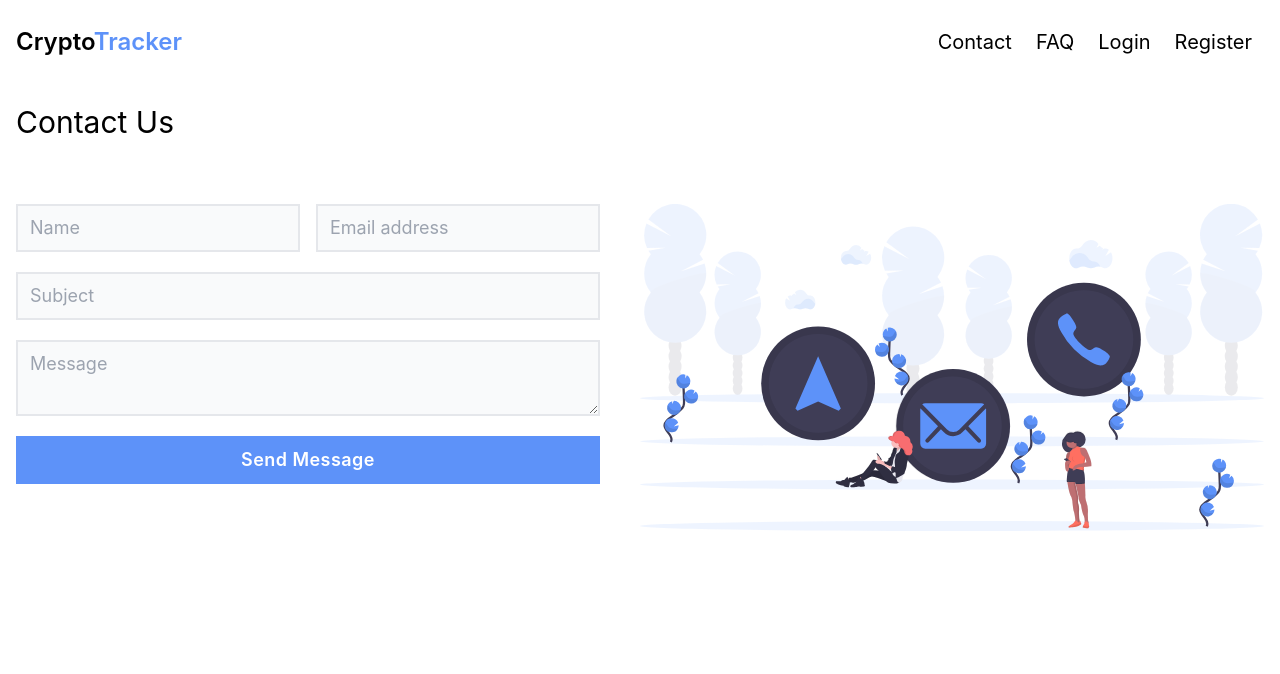
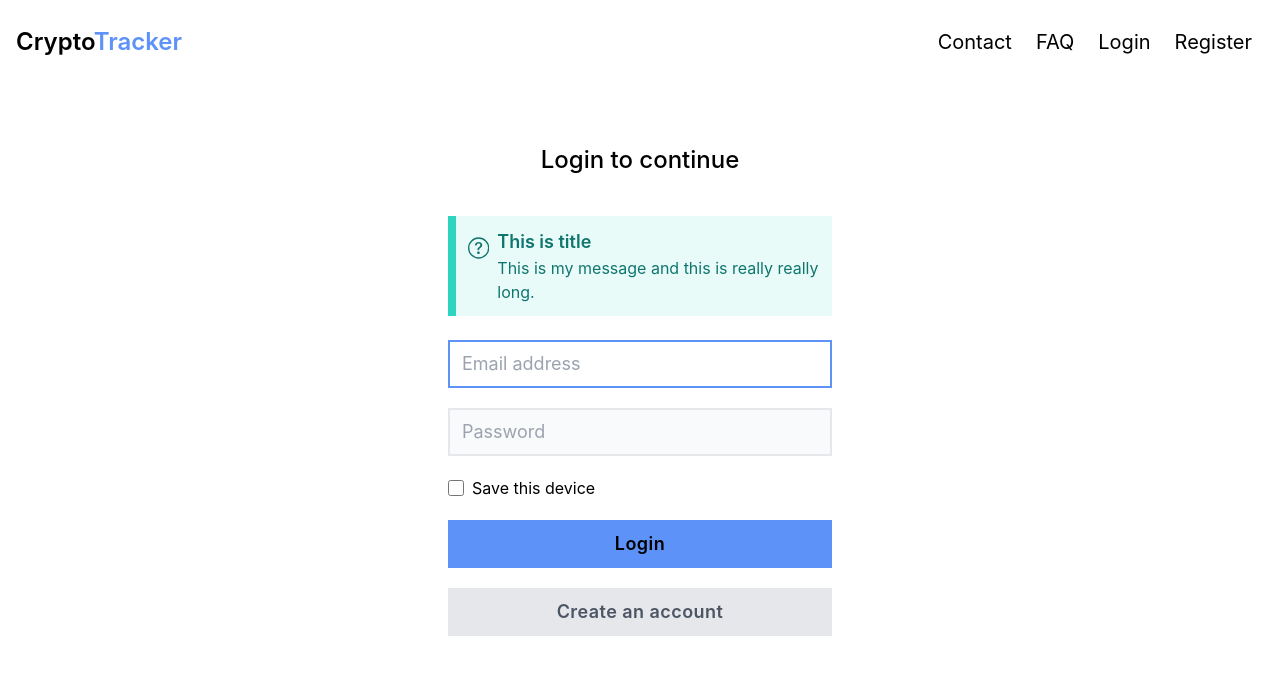
Before and after one commit to vineyrawat/crypto-tracker_frontend, a React (Vite) app: page / in a window 1280 px wide. Shown: the top 674 px of the page. Built offline with nearby package versions, Linux system fonts and the light colour scheme.

Commit message:
Added dark mode compatiblity
components:
1. FormInput
2. Alert
3. App
4. Button

```diff
--- a/src/App.jsx
+++ b/src/App.jsx
@@ -3,7 +3,7 @@ import HomePage from "./pages/homapage";
 
 function App() {
   return (
-    <div className="min-h-screen font-body">
+    <div className="min-h-screen font-body dark:bg-gray-800 dark:text-gray-200">
       <HomePage />
     </div>
   );
--- a/src/components/global/Alert/index.jsx
+++ b/src/components/global/Alert/index.jsx
@@ -11,15 +11,15 @@ const Alert = ({ variant, title, message, hidden }) => {
   const scheme = () => {
     switch (variant) {
       case "success":
-        return " bg-green-50 border-green-400 text-green-800";
+        return " bg-green-400 border-green-400 text-green-800 dark:text-green-400";
       case "danger":
-        return " bg-red-50 border-red-400 text-red-800";
+        return " bg-red-400 border-red-400 text-red-800 dark:text-red-400";
       case "warning":
-        return " bg-yellow-50 border-yellow-400 text-yellow-700";
+        return " bg-yellow-400 border-yellow-400 text-yellow-700 dark:text-yellow-400";
       case "info":
-        return " bg-teal-50 border-teal-400 text-teal-700";
+        return " bg-teal-400 border-teal-400 text-teal-700 dark:text-teal-400";
       default:
-        return " bg-gray-100 border-gray-400 text-gray-800";
+        return " bg-gray-100 border-gray-400 text-gray-800 dark:text-green-gray-100";
     }
   };
 
@@ -41,7 +41,7 @@ const Alert = ({ variant, title, message, hidden }) => {
           initial={{ opacity: 0, y: 50 }}
           animate={{ opacity: 1, y: 0 }}
           transition={{ type: "ease-out" }}
-          className={`flex p-3 mb-6 border-l-8 ${scheme()}`}
+          className={`flex p-3 w-full mb-6 border-l-8 bg-opacity-10 ${scheme()}`}
         >
           {icon()}
           <div>
--- a/src/components/global/Button/index.jsx
+++ b/src/components/global/Button/index.jsx
@@ -7,11 +7,13 @@ function Button({
   isLoading,
   disabled,
   onClick,
+  type,
 }) {
   const variants = {
-    primary: "bg-primary focus:bg-primaryDark text-white",
-    gray: "bg-gray-100 focus:bg-gray-200 text-gray-600",
-    loading: "bg-gray-100 text-gray-600 cursor-not-allowed select-none",
+    primary: "bg-primary focus:bg-primaryDark dark:text-gray-800",
+    gray: "bg-gray-200 dark:bg-gray-600 focus:bg-gray-200 text-gray-600 dark:text-gray-200",
+    loading:
+      "bg-gray-100 dark:bg-gray-600 text-gray-600 cursor-not-allowed select-none",
   };
 
   const scheme = () => {
@@ -30,6 +32,7 @@ function Button({
   return (
     <>
       <button
+        type={type}
         onClick={onClick}
         className={`flex items-center justify-center h-12 px-3 text-lg font-semibold hover:opacity-90 tracking-wide ${variant} ${
           isFullWidth ? "w-full" : "w-max"
--- a/src/components/global/Form/FormInput/index.jsx
+++ b/src/components/global/Form/FormInput/index.jsx
@@ -1,10 +1,20 @@
 import React from "react";
 
-const FormInput = ({ placeholder, name, id, onChange, type }) => {
+const FormInput = ({
+  placeholder,
+  name,
+  id,
+  onChange,
+  type,
+  autoFocus,
+  autoComplete,
+}) => {
   return (
     <>
       <input
-        className="w-full bg-gray-50 p-2 px-3 text-lg mb-5 border-2 focus:outline-none   focus:border-primary focus:bg-transparent text-gray-600"
+        autoComplete={autoComplete}
+        autoFocus={autoFocus}
+        className="w-full bg-gray-50 dark:bg-gray-700 p-2 px-3 text-lg mb-5 border-2 dark:border-gray-600 focus:outline-none focus:border-primary focus:bg-transparent text-gray-600 dark:text-gray-300"
         type={type}
         placeholder={placeholder}
         id={id}
--- a/src/components/global/Form/TextArea/index.jsx
+++ b/src/components/global/Form/TextArea/index.jsx
@@ -4,7 +4,10 @@ const TextArea = ({ placeholder, name, id, onChange }) => {
   return (
     <>
       <textarea
-        className="w-full bg-gray-50 p-2 px-3 text-lg mb-5 border-2 focus:outline-none   focus:border-primary focus:bg-transparent text-gray-600"
+        autoComplete={autoComplete}
+        autoFocus={autoFocus}
+        className="w-full bg-gray-50 dark:bg-gray-700 p-2 px-3 text-lg mb-5 border-2 dark:border-gray-600 focus:outline-none focus:border-primary focus:bg-transparent text-gray-600 dark:text-gray-300"
+        type={type}
         placeholder={placeholder}
         id={id}
         name={name}
--- a/src/components/homepage/Contact/index.jsx
+++ b/src/components/homepage/Contact/index.jsx
@@ -1,14 +1,6 @@
 import React from "react";
 import Form from "./form";
 import ContactIllustration from "../../../assets/undraw_contact_us_15o2.svg";
-
-const Alert = () => {
-  return (
-    <>
-      <div></div>
-    </>
-  );
-};
 
 function Contact(props) {
   return (
--- /dev/null
+++ b/src/components/homepage/Login/index.jsx
@@ -0,0 +1,56 @@
+import React, { useState } from "react";
+import Alert from "../../global/Alert";
+import Button from "../../global/Button";
+import FormInput from "../../global/Form/FormInput";
+
+function LoginForm(props) {
+  const [loading, setLoading] = useState(false);
+
+  const handleLogin = (e) => {
+    e.preventDefault();
+    setLoading(true);
+  };
+
+  return (
+    <div className="flex flex-col items-center justify-center container max-w-7xl mx-auto px-4 py-10 mt-10">
+      <h1 className="text-2xl font-heading font-medium mb-10">
+        Login to continue
+      </h1>
+      <form className="flex flex-col max-w-sm w-full" onSubmit={handleLogin}>
+        <Alert
+          variant="info"
+          title="This is title"
+          message="This is my message and this is really really long."
+        />
+        <FormInput
+          autoComplete="off"
+          autoFocus
+          placeholder="Email address"
+          name="email"
+          type="email"
+        />
+        <FormInput placeholder="Password" name="password" type="password" />
+        <div className="flex select-none mb-5">
+          <input
+            type="checkbox"
+            name="save-password"
+            id="checkbox"
+            className="mr-2 cursor-pointer w-4 focus:outline-none"
+          />
+          <label htmlFor="checkbox" className="cursor-pointer">
+            Save this device
+          </label>
+        </div>
+        <Button type="submit" isLoading={loading} isFullWidth>
+          Login
+        </Button>
+        <span className="mb-5" />
+        <Button type="button" isFullWidth variant="gray">
+          Create an account
+        </Button>
+      </form>
+    </div>
+  );
+}
+
+export default LoginForm;
--- a/src/components/homepage/header/HeaderMenu.jsx
+++ b/src/components/homepage/header/HeaderMenu.jsx
@@ -4,7 +4,9 @@ const MenuItem = ({ children }) => {
   return (
     <>
       <a href="#">
-        <li className="cursor-pointer text-xl px-3 sm:px-3 py-2">{children}</li>
+        <li className="cursor-pointer text-lg sm:text-xl px-3 sm:px-3 py-2">
+          {children}
+        </li>
       </a>
     </>
   );
--- a/src/pages/homapage/index.jsx
+++ b/src/pages/homapage/index.jsx
@@ -1,12 +1,14 @@
 import React from "react";
-import Contact from "../../components/homepage/Contact";
+// import Contact from "../../components/homepage/Contact";
 import HomePageHeader from "../../components/homepage/header";
+// import Home from '../../components/homepage/home'
+import Login from "../../components/homepage/Login";
 
 function HomePage(props) {
   return (
     <div>
       <HomePageHeader />
-      <Contact />
+      <Login />
     </div>
   );
 }
--- a/tailwind.config.js
+++ b/tailwind.config.js
@@ -3,7 +3,7 @@ const colors = require("tailwindcss/colors");
 module.exports = {
   mode: "jit",
   purge: ["./src/**/*.{js,jsx,ts,tsx}", "./index.html"],
-  darkMode: false, // or 'media' or 'class'
+  darkMode: "media", // or 'media' or 'class'
   theme: {
     extend: {
       colors: {
```
Also changed, not shown: src/components/homepage/Register/index.jsx (added).
